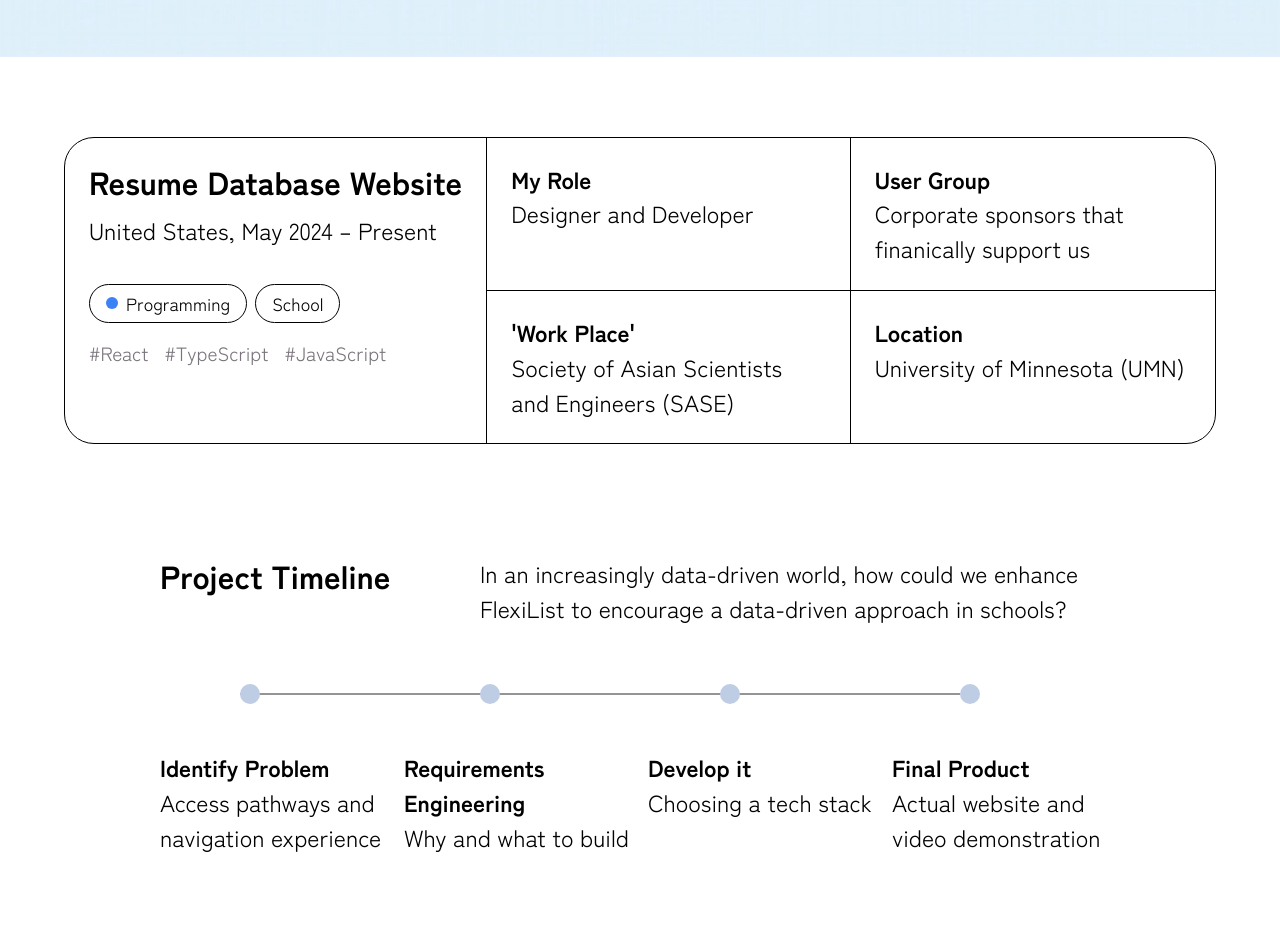
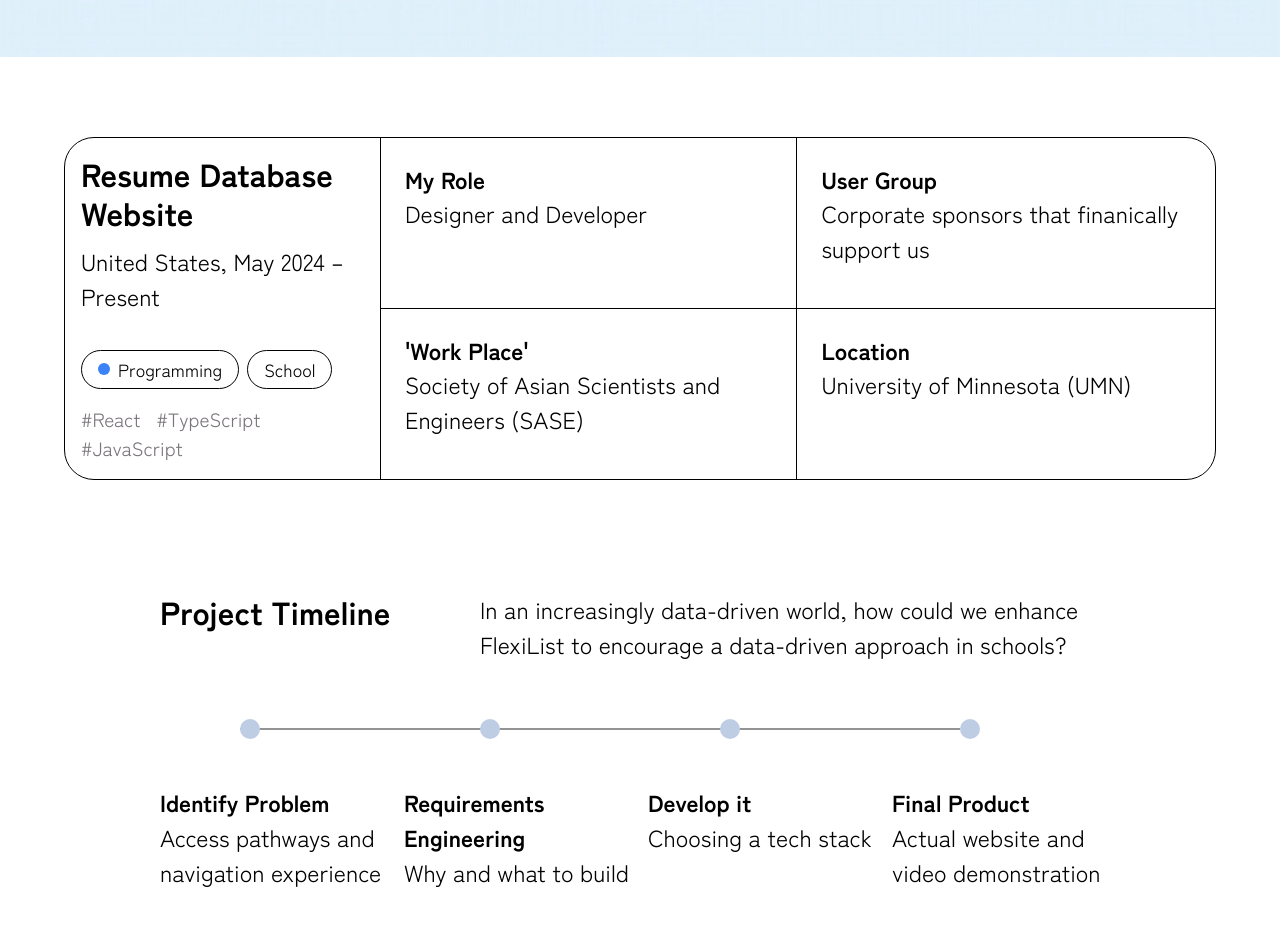
Before and after one commit to tang-jiaxi/portfolio, a Next.js app: page /sase in a window 1280 px wide. Shown: the part 780-1705 px from the top of the page. Built offline with nearby package versions, Linux system fonts and the light colour scheme.

Commit message:
fixed padding bug in projectIntro

```diff
--- a/components/ProjectIntro.tsx
+++ b/components/ProjectIntro.tsx
@@ -22,12 +22,12 @@ export const ProjectIntro: React.FC<ProjectIntroProps> = ({date, topRight, topLe
   };
 
   return (
-    <section className="w-[90vw] md:w-[93vw] lg:w-[90vw] mx-auto flex flex-col md:flex-row md:basis-1/12 border border-black rounded-[20px] md:rounded-[30px]">
+    <section className="w-[90vw] md:w-[93vw] lg:w-[90vw] mx-auto flex flex-col gap-0 md:flex-row border border-black rounded-[20px] md:rounded-[30px]">
 
-      <div className="border-b md:border-0 border-black flex flex-col gap-4 md:gap-6 p-4 md:p-6">
+      <div className="border-b md:border-0 border-black flex flex-col gap-4 md:gap-6 md:p-4 p-24">
         <div>
-          <h1 className="lg:text-nowrap">{projectData.title}</h1>
-          <p className="lg:text-nowrap">{date}</p>
+          <h1 className="">{projectData.title}</h1>
+          <p className="">{date}</p>
         </div>
 
         <div className="flex flex-col gap-3 md:gap-4">
@@ -44,7 +44,7 @@ export const ProjectIntro: React.FC<ProjectIntroProps> = ({date, topRight, topLe
         </div>
       </div>
 
-      <div className="grid grid-cols-1 gap-4 p-4 footer:p-0 footer:gap-0 footer:grid-cols-2 md:grid-cols-2 md:basis-11/12">
+      <div className="grid grid-cols-1 gap-4 footer:p-0 footer:gap-0 footer:grid-cols-2 md:grid-cols-2">
         <div className="footer:border-b footer:border-r md:border-l border-black footer:p-4 md:p-6 ">
           <h5 className="text-black">{topRight[0]}</h5>
           <p className="m-0">{topRight[1]}</p>
```
